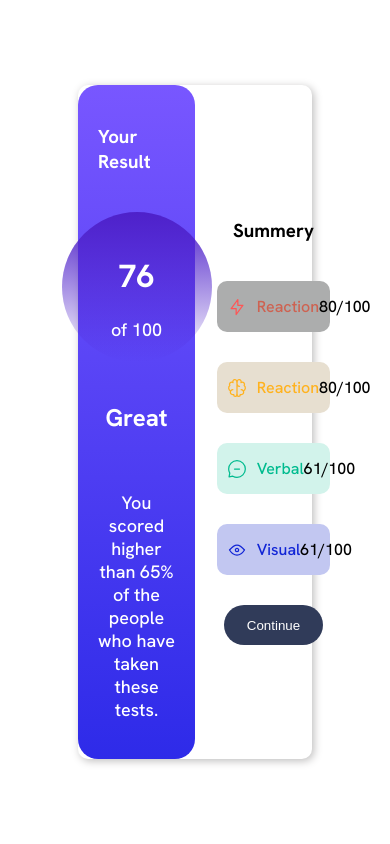
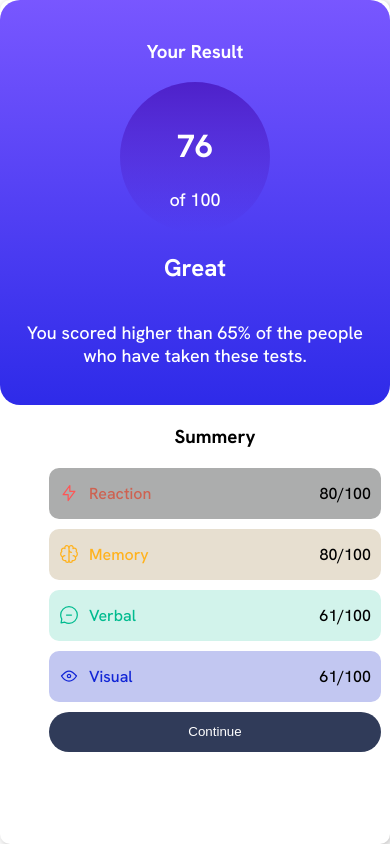
Before and after one commit to hamdullah11/result-card, a plain HTML site: page index.html in a window 390 px wide. Drawn offline with Linux system fonts and the light colour scheme.

Commit message:
responsive design

```diff
--- a/index.html
+++ b/index.html
@@ -63,8 +63,8 @@
             style="background-color: #e7dfd0; margin-top: 10px"
           >
             <div style="display: flex; align-items: center; gap: 10px">
-              <img src="./assets/images/icon-memory.svg" alt="Reaction" />
-              <span style="color: #ffb21e">Reaction</span>
+              <img src="./assets/images/icon-memory.svg" alt="Memory" />
+              <span style="color: #ffb21e">Memory</span>
             </div>
             <span>80/100</span>
           </div>
@@ -73,7 +73,7 @@
             style="background-color: #d2f3eb; margin-top: 10px"
           >
             <div style="display: flex; align-items: center; gap: 10px">
-              <img src="./assets/images/icon-verbal.svg" alt="Reaction" />
+              <img src="./assets/images/icon-verbal.svg" alt="Verbal" />
               <span style="color: #00bb8f">Verbal</span>
             </div>
             <span>61/100</span>
@@ -83,7 +83,7 @@
             style="background-color: #c2c7f1; margin-top: 10px"
           >
             <div style="display: flex; align-items: center; gap: 10px">
-              <img src="./assets/images/icon-visual.svg" alt="Reaction" />
+              <img src="./assets/images/icon-visual.svg" alt="visual" />
               <span style="color: #1125d6">Visual</span>
             </div>
             <span>61/100</span>
--- a/style.css
+++ b/style.css
@@ -90,3 +90,21 @@ p {
   color: white;
   border: 0px;
 }
+
+@media screen and (max-width: 900px) {
+  .card {
+    min-width: 90%;
+  }
+}
+@media screen and (max-width: 500px) {
+  .card {
+    flex-direction: column;
+    min-width: 100%;
+    height: 100vh;
+  }
+  .card .left,
+  .card .right {
+    width: 100%;
+    gap: 0px;
+  }
+}
```
